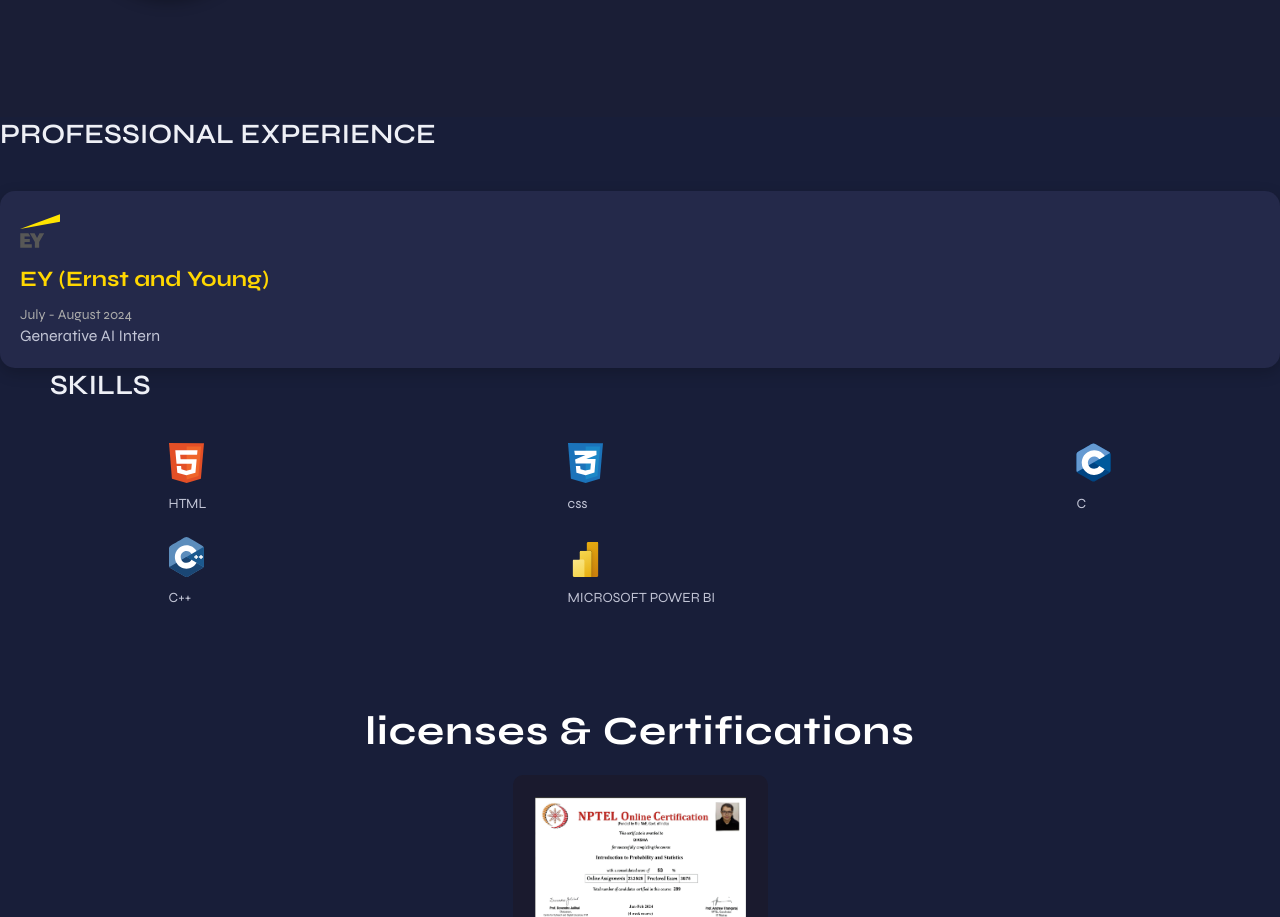
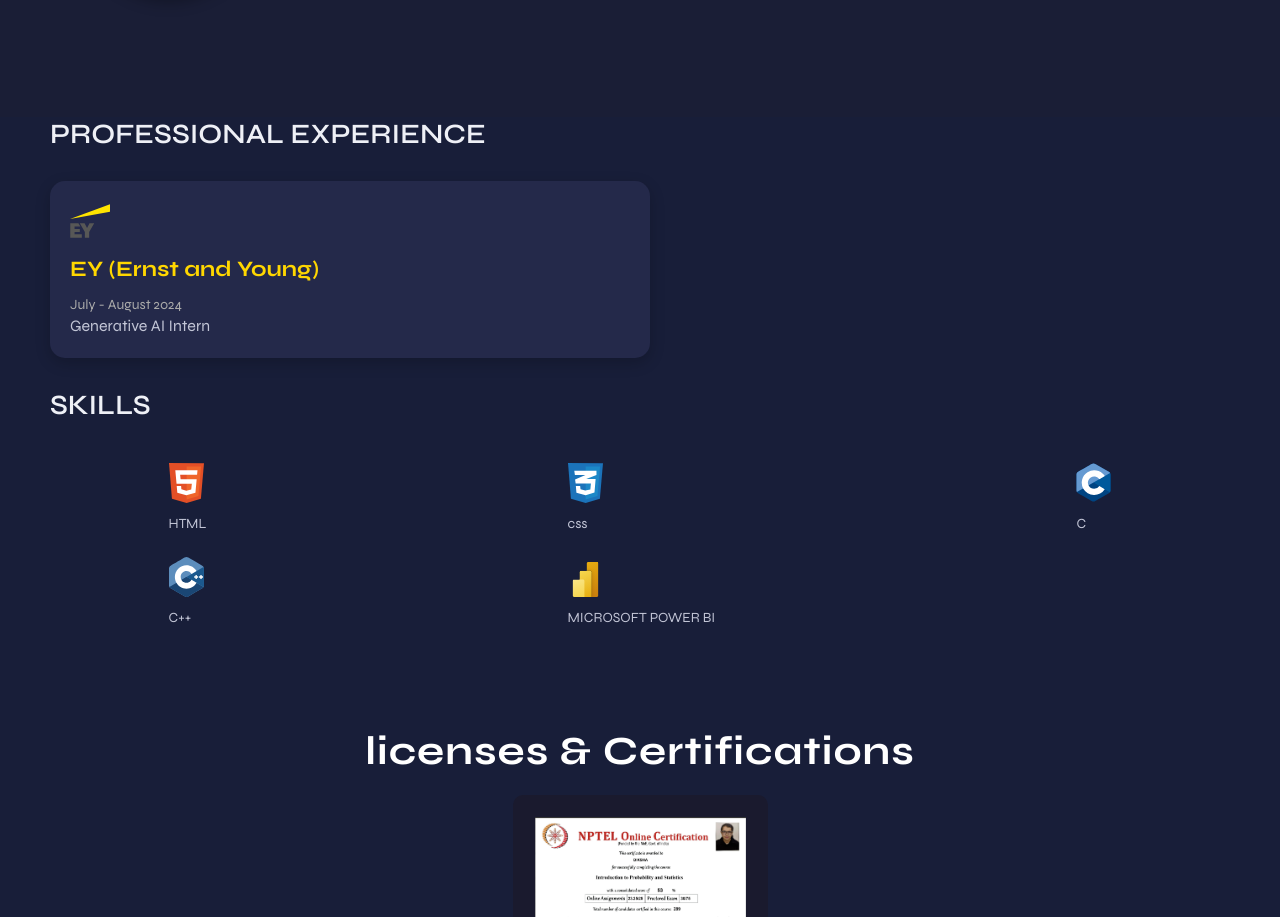
Before and after one commit to DikshaKharbanda/Diksha-Portfolio, a plain HTML site: page index.html in a window 1280 px wide. Shown: the part 3229-4146 px from the top of the page. Drawn offline with nearby package versions, Linux system fonts and the light colour scheme.

Commit message:
Update styles.css

```diff
--- a/styles.css
+++ b/styles.css
@@ -540,12 +540,14 @@ img {
 
 .experience__title {
   font-size: 28px;
-  margin-bottom: 40px;
+  margin-bottom: 30px;
+  padding-left: 50px;
 }
 .experience__title2 {
   font-size: 28px;
   margin-bottom: 40px;
   padding-left: 50px;
+  padding-top: 30px;
 }
 
 .experience__content {
@@ -560,6 +562,8 @@ img {
   border-radius: 15px;
   box-shadow: 0 5px 15px rgba(0, 0, 0, 0.2);
   transition: transform 0.3s ease;
+  width: 600px;
+  margin-left: 50px;
 }
 
 .experience__data:hover {
```
